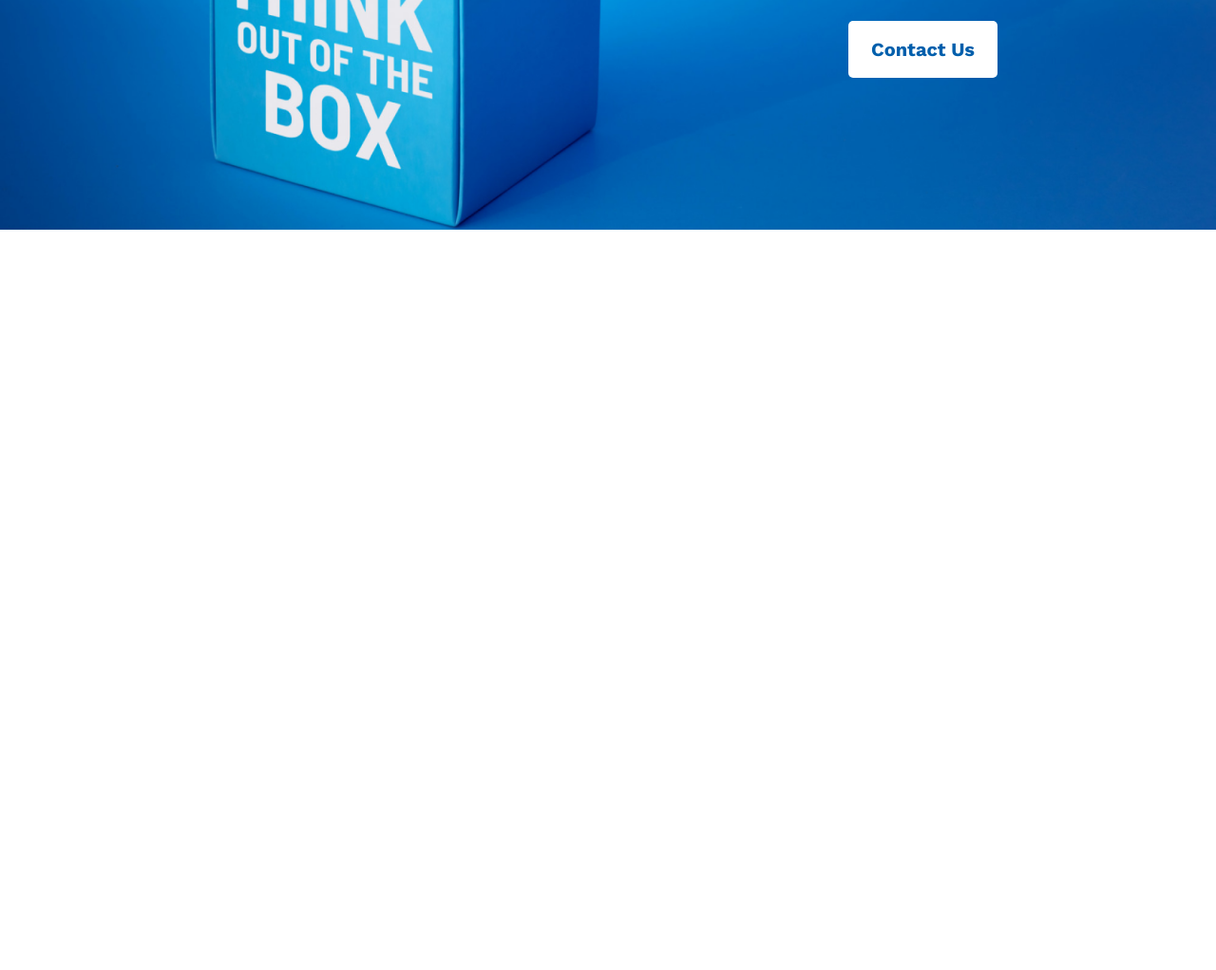
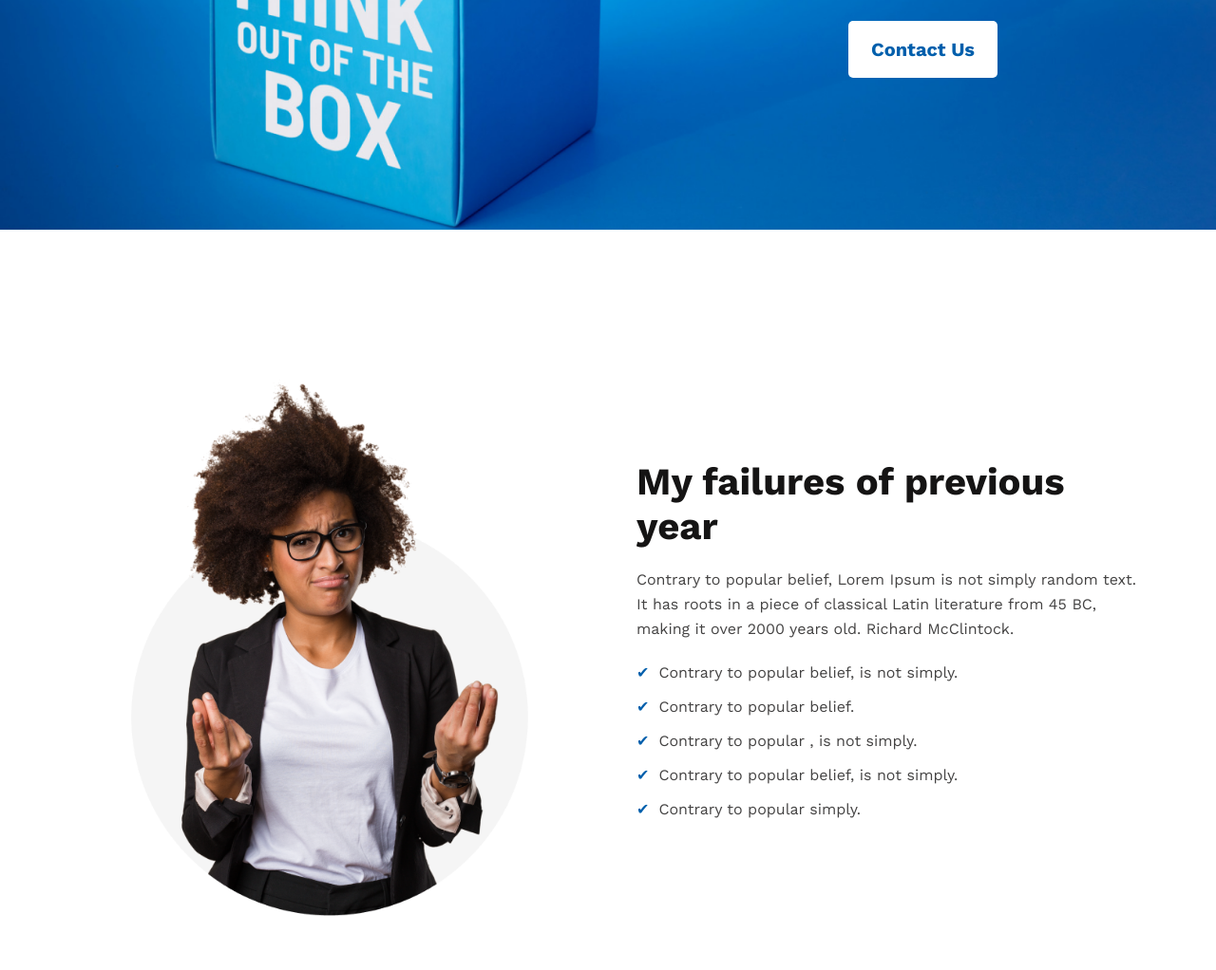
Before and after one commit to SohanRazzak/new-year-new-me, a plain HTML site: page index.html in a window 1280 px wide. Shown: the part 500-1522 px from the top of the page at 95% size. Before the commit the page ends 800 px from the top, so only its background shows below. Drawn offline with nearby package versions, Linux system fonts and the light colour scheme.

Commit message:
previous year section

```diff
--- a/index.html
+++ b/index.html
@@ -18,7 +18,25 @@
 
     <!-- Main Section  -->
     <main>
-
+    <!-- Previous Years ->> prev-yr -->
+    <section class="prev-yr">
+        <div class="prev-yr-container">
+            <div class="prev-yr-img">
+                <img src="img/person.png" alt="">
+            </div>
+            <div class="prev-yr-text">
+                <h2>My failures of previous year</h2>
+                <p>Contrary to popular belief, Lorem Ipsum is not simply random text. It has roots in a piece of classical Latin literature from 45 BC, making it over 2000 years old. Richard McClintock.</p>
+                <ul class="mark-list">
+                    <li>Contrary to popular belief, is not simply.</li>
+                    <li>Contrary to popular belief.</li>
+                    <li>Contrary to popular , is not simply.</li>
+                    <li>Contrary to popular belief, is not simply.</li>
+                    <li>Contrary to popular simply.</li>
+                </ul>
+            </div>
+        </div>
+    </section>
     </main>
     <!-- Footer Section  -->
     <footer>
--- a/style.css
+++ b/style.css
@@ -17,6 +17,7 @@
     font-weight: 600;
     color: #005FAC;
 }
+
 
 /* Header Section */
 header {
@@ -47,3 +48,60 @@ header {
     line-height: 26px;
     margin-bottom: 32px;
 }
+
+/* Main Section */
+main{
+    display: block;
+    margin: 0px auto;
+    max-width: 1140px;
+}
+
+/* Previous Year */
+.prev-yr{
+    margin: 100px auto;
+}
+
+.prev-yr-container {
+    display: flex;
+    gap: 50px;
+    align-items: center;
+    justify-content: center;
+}
+
+.prev-yr-img{
+padding: 50px;
+}
+
+.prev-yr-img img{
+    width: 450px;
+}
+
+.prev-yr-text h2 {
+    color: #151414;
+    font-size: 40px;
+    font-weight: 700;
+    margin-bottom: 20px;
+}
+
+.prev-yr-text p {
+    color: #444343;
+    font-size: 16px;
+    font-weight: 400;
+    line-height: 26px;
+    margin-bottom: 20px;
+}
+
+.mark-list li {
+    list-style: none;
+    color: #444343;
+font-size: 16px;
+font-weight: 400;
+margin-bottom: 10px;
+line-height: 26px;
+}
+
+.mark-list li::before{
+    content: '✔';
+    padding-right:10px;
+    color: #005FAC;
+}
```
